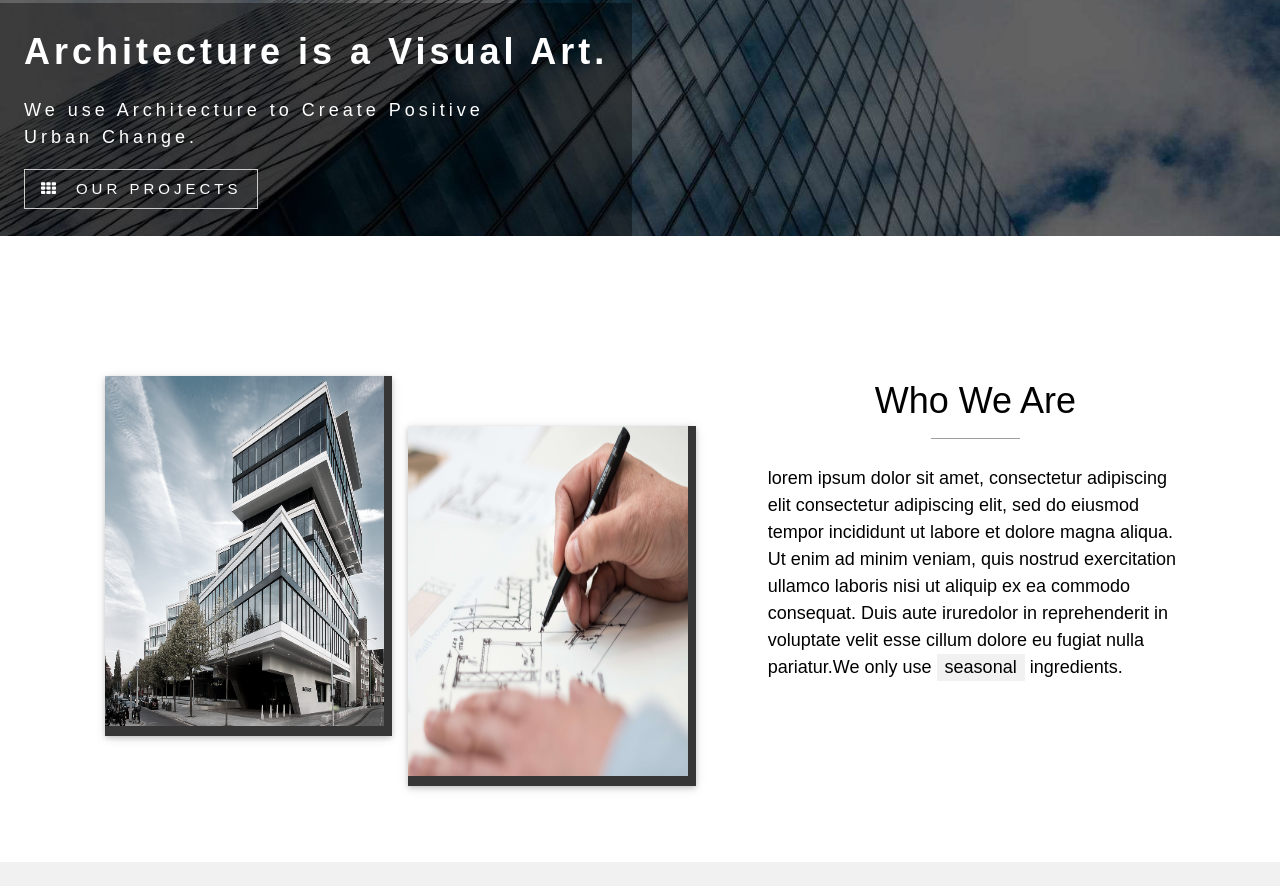
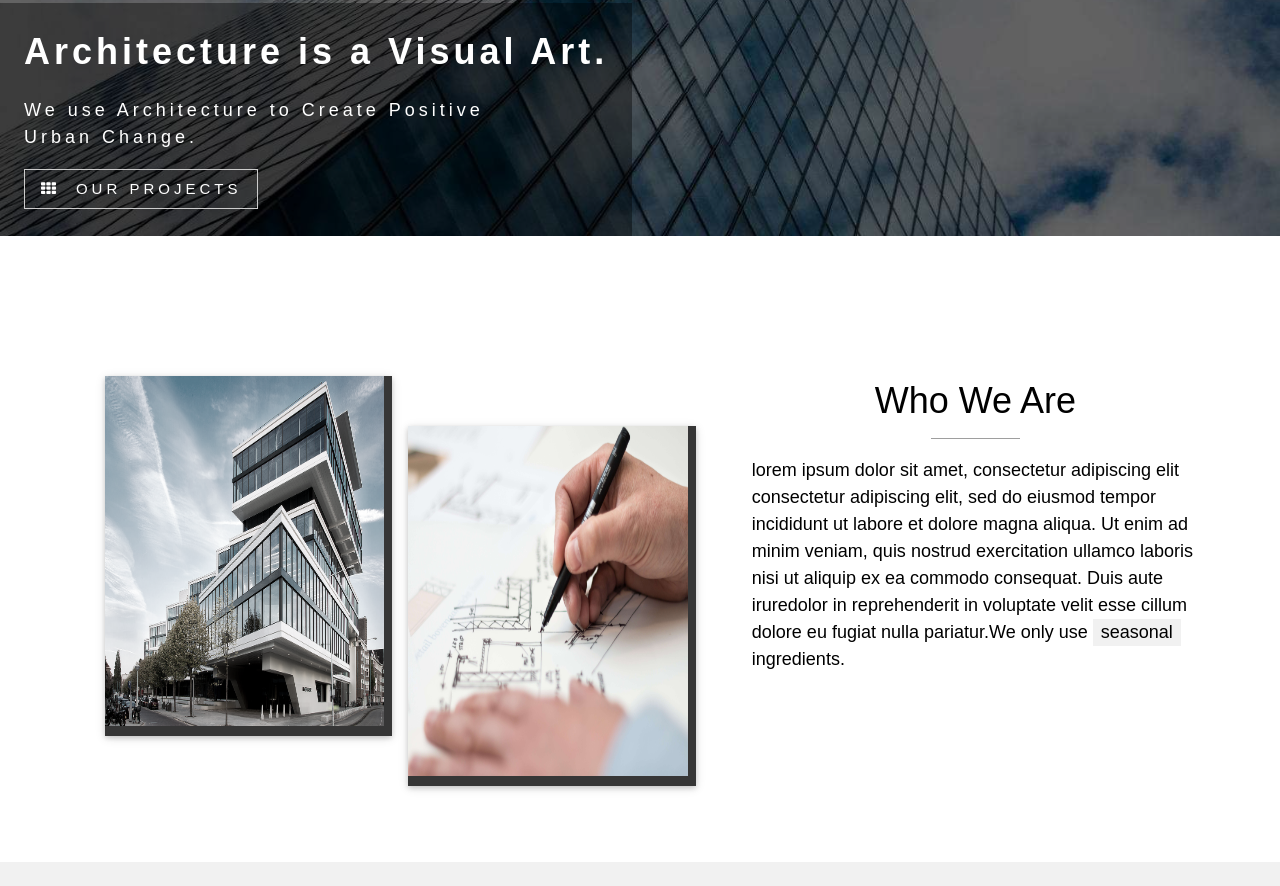
Before and after one commit to nuamanafxal/UzairArchitects, a plain HTML site: page index.html in a window 1280 px wide. Shown: the part 414-1300 px from the top of the page. Drawn offline with Linux system fonts and the light colour scheme.

Commit message:
Update index.html

```diff
--- a/index.html
+++ b/index.html
@@ -72,7 +72,7 @@ body,h1,h2,h3,h4,h5,h6,p {font-family: "Raleway", sans-serif}
         <div data-aos="fade-up">
       <h1 class="w3-center">Who We Are</h1>
       <hr class="w3-border-grey" style="margin:auto;width:20%">
-      <p class="w3-padding w3-large">  lorem ipsum dolor sit amet, consectetur adipiscing elit consectetur adipiscing elit, sed do eiusmod tempor incididunt ut labore et dolore magna aliqua. Ut enim ad minim veniam, quis nostrud exercitation ullamco laboris nisi ut aliquip ex ea commodo consequat. Duis aute iruredolor in reprehenderit in voluptate velit esse cillum dolore eu fugiat nulla pariatur.We only use <span class="w3-tag w3-light-grey">seasonal</span> ingredients.</p>
+      <p class="w3-large">  lorem ipsum dolor sit amet, consectetur adipiscing elit consectetur adipiscing elit, sed do eiusmod tempor incididunt ut labore et dolore magna aliqua. Ut enim ad minim veniam, quis nostrud exercitation ullamco laboris nisi ut aliquip ex ea commodo consequat. Duis aute iruredolor in reprehenderit in voluptate velit esse cillum dolore eu fugiat nulla pariatur.We only use <span class="w3-tag w3-light-grey">seasonal</span> ingredients.</p>
     </div>
     </div>
   </div>
```
